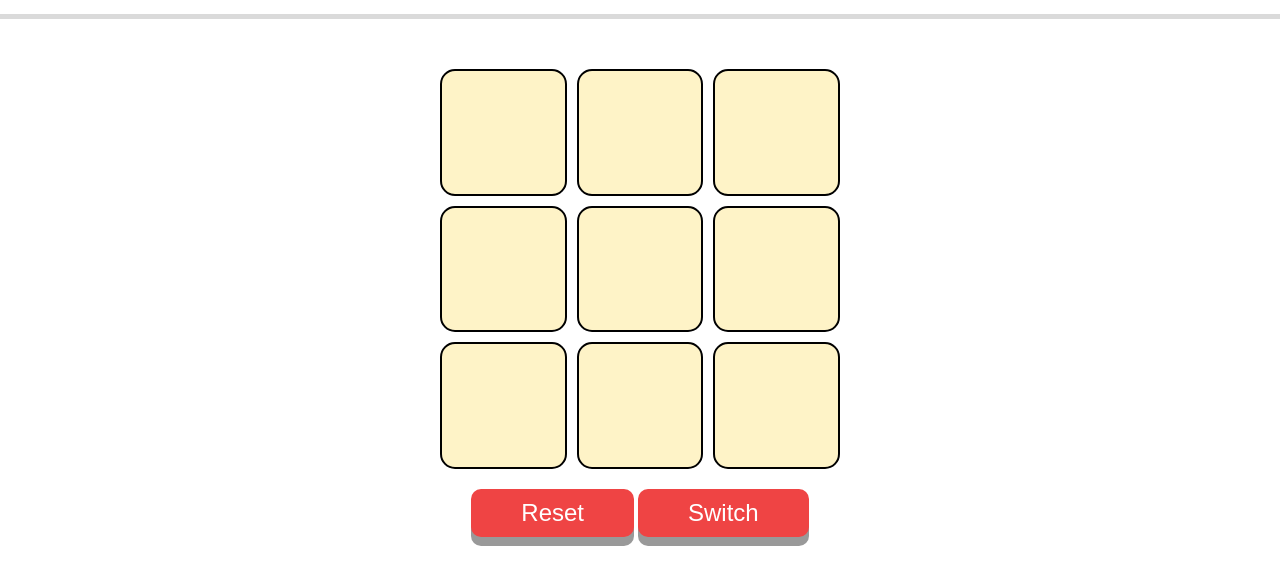
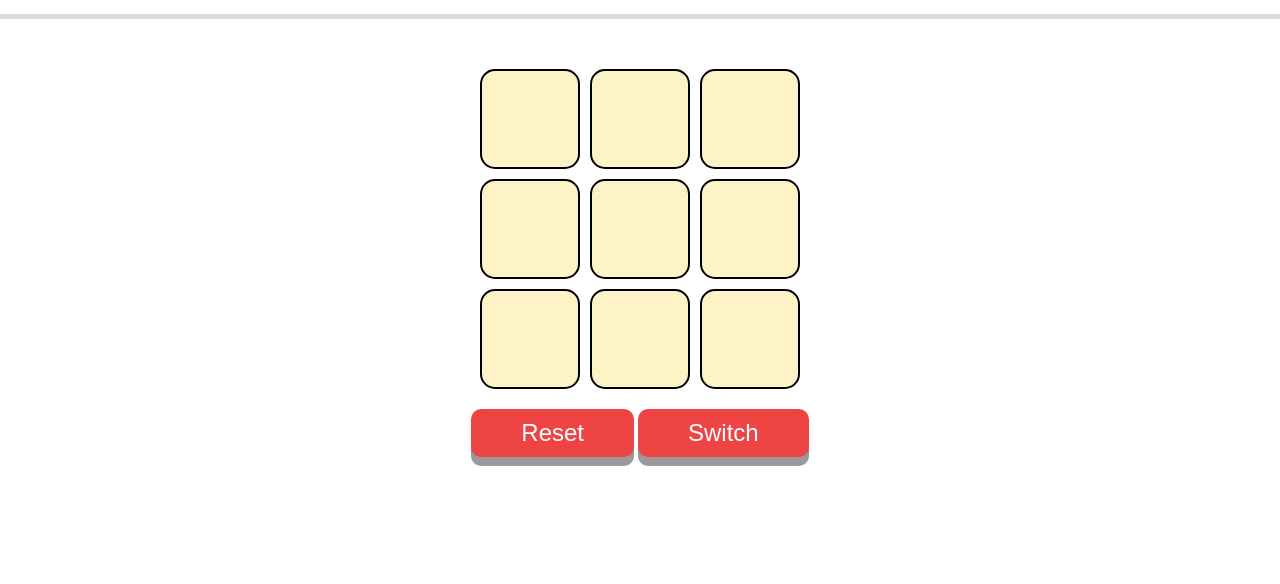
Before and after one commit to ChanGeR1-2/JS_Noughts_and_Crosses, a plain HTML site: page index.html in a window 1280 px wide. Shown: the part 62-646 px from the top of the page. Drawn offline with Linux system fonts and the light colour scheme.

Commit message:
Changed board size

```diff
--- a/styles.css
+++ b/styles.css
@@ -35,8 +35,8 @@ body * {
 
 .board {
     margin-top: 50px;
-    height: 400px;
-    width: 400px;
+    max-height: 400px;
+    max-width: 400px;
     display: grid;
     grid-template: repeat(3, minmax(100px, 1fr)) / repeat(3, minmax(100px, 1fr));
     gap: 10px;
@@ -80,7 +80,7 @@ body * {
 }
 
 .game-over-screen {
-    height: 200px;
+    height: 280px;
     width: 300px;
     border: 0;
     background-color: transparent;
```
